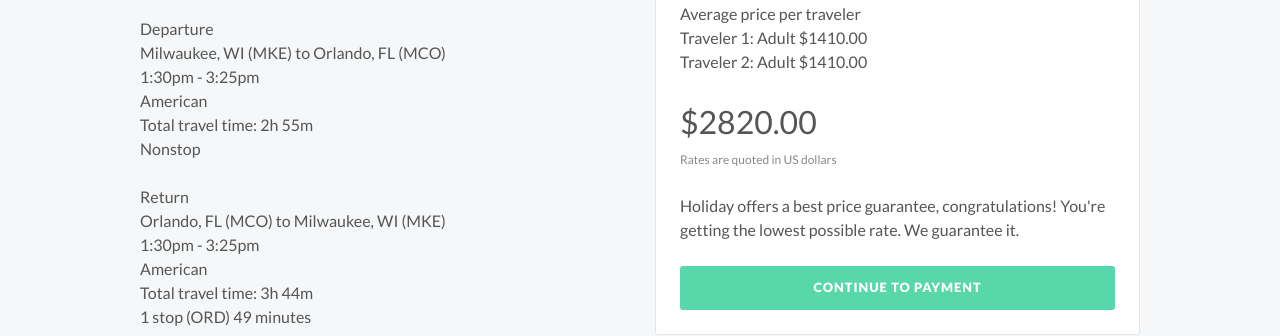
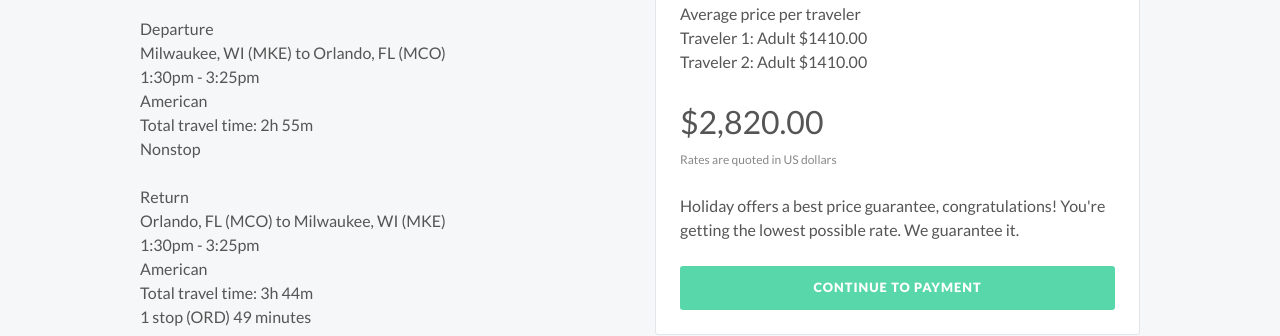
Before and after one commit to Treydor/holiday, a Jekyll site: the page built from packages/package-selection/review/index.html, in a window 1280 px wide. Shown: the part 454-790 px from the top of the page. Built offline with Jekyll 4.4.1, drawn with Linux system fonts in a browser that asks for light colours; nearby versions of some CDN libraries.

Commit message:
Adds comma to total price

```diff
--- a/packages/package-selection/review/index.html
+++ b/packages/package-selection/review/index.html
@@ -50,7 +50,7 @@ title: "Holiday - Review &amp; Pay"
             <p>Traveler 2: Adult $1410.00</p>
           </div>
           <div class="review__group">
-            <h2 class="card__total">$2820.00</h2>
+            <h2 class="card__total">$2,820.00</h2>
             <span class="subtitle">Rates are quoted in US dollars</p>
           </div>
           <div class="review__group">
```
